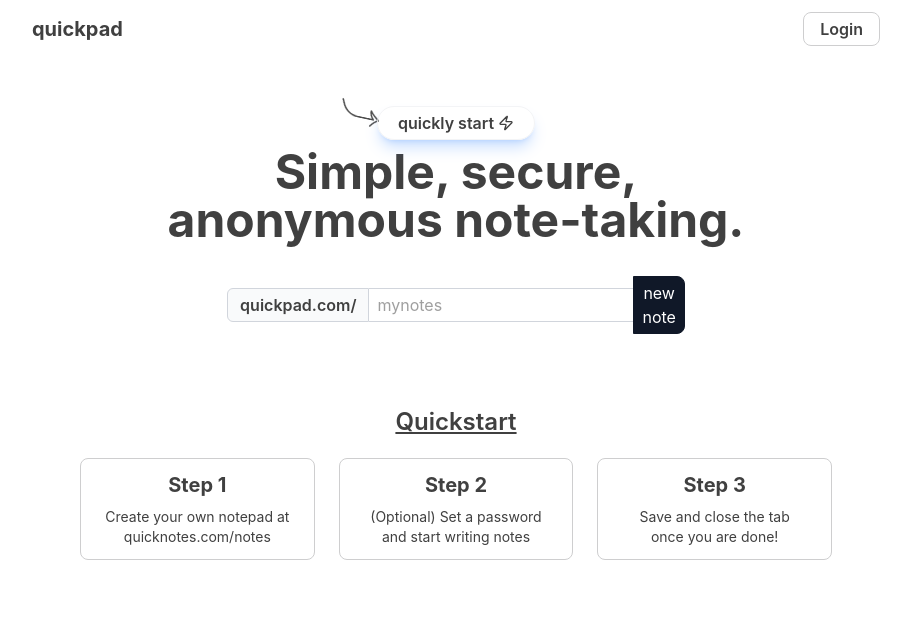
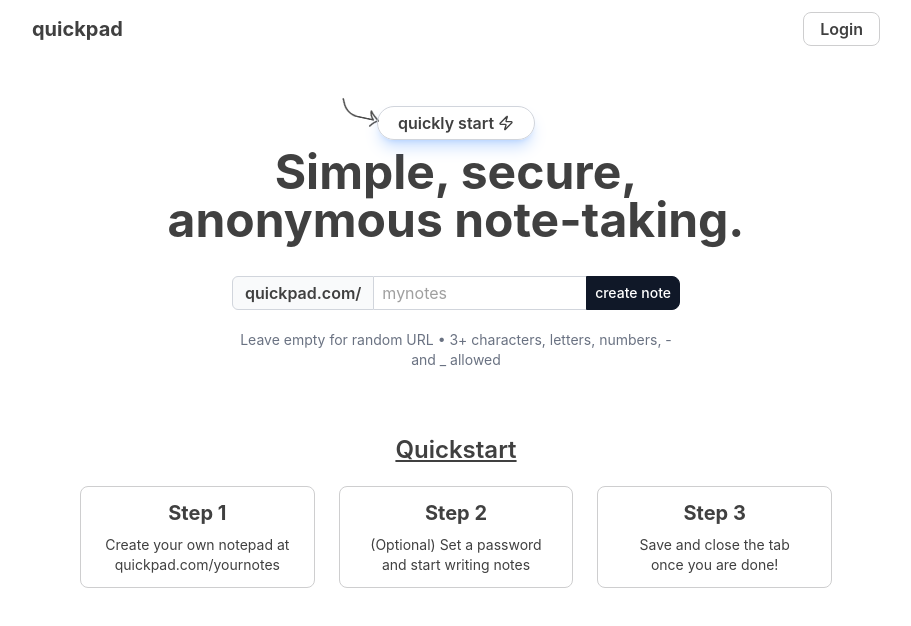
Before and after one commit to SidhuAchary02/quickpad, a React (Vite) app in the folder frontend/: page / in a window 1280 px wide. Shown: the top 626 px of the page, without its empty margins (184-1095 px from the left). Built offline with nearby package versions, Linux system fonts and the light colour scheme.

Commit message:
Enhanced URL Input Section

```diff
--- a/frontend/src/components/Page.jsx
+++ b/frontend/src/components/Page.jsx
@@ -1,16 +1,105 @@
-import { Github, Zap } from "lucide-react";
+// src/components/Home.jsx
+import { useState, useEffect, useCallback } from "react";
+import axios from "axios";
+import { Github, Zap, Check, X, Loader2 } from "lucide-react";
 import { useAuth } from "./context/AuthContext";
-import axios from "axios";
 
 export default function Page() {
   const { getToken } = useAuth();
-  const createNote = async () => {
+  const [customUrl, setCustomUrl] = useState("");
+  const [isCreating, setIsCreating] = useState(false);
+  const [error, setError] = useState("");
+
+  // URL availability states
+  const [availability, setAvailability] = useState({
+    status: null, // null, 'checking', 'available', 'taken', 'invalid'
+    message: "",
+  });
+
+  // URL validation regex
+  const urlRegex = /^[a-zA-Z0-9_-]+$/;
+
+  // Debounced URL availability check
+  const checkUrlAvailability = useCallback(
+    debounce(async (url) => {
+      if (!url || url.length < 3) {
+        setAvailability({ status: null, message: "" });
+        return;
+      }
+
+      if (!urlRegex.test(url)) {
+        setAvailability({
+          status: "invalid",
+          message: "Only letters, numbers, hyphens and underscores allowed",
+        });
+        return;
+      }
+
+      setAvailability({
+        status: "checking",
+        message: "Checking availability...",
+      });
+
+      try {
+        const response = await axios.get(`/api/notes/check-url/${url}`);
+        if (response.data.available) {
+          setAvailability({
+            status: "available",
+            message: `${url} is available!`,
+          });
+        } else {
+          setAvailability({
+            status: "taken",
+            message: `${url} is already taken`,
+          });
+        }
+      } catch (error) {
+        setAvailability({
+          status: "invalid",
+          message: "Error checking URL availability",
+        });
+      }
+    }, 500),
+    []
+  );
+
+  // Effect to trigger availability check
+  useEffect(() => {
+    checkUrlAvailability(customUrl);
+  }, [customUrl, checkUrlAvailability]);
+
+  // Simple debounce utility
+  function debounce(func, wait) {
+    let timeout;
+    return function executedFunction(...args) {
+      const later = () => {
+        clearTimeout(timeout);
+        func(...args);
+      };
+      clearTimeout(timeout);
+      timeout = setTimeout(later, wait);
+    };
+  }
+
+  const createNoteWithCustomUrl = async () => {
+    // Don't create if URL is taken or invalid
+    if (availability.status === "taken" || availability.status === "invalid") {
+      return;
+    }
+
+    setIsCreating(true);
+    setError("");
+
     try {
       const token = getToken();
 
       const response = await axios.post(
-        "/api/notes",
-        { content: "", password: null },
+        "/api/notes/custom",
+        {
+          content: "",
+          password: null,
+          customUrl: customUrl.trim() || null,
+        },
         {
           headers: {
             "Content-Type": "application/json",
@@ -18,26 +107,67 @@ export default function Page() {
           },
         }
       );
-      const data = await response.data;
+
+      const data = response.data;
       window.location.href = data.url;
-    } catch (error) {}
+    } catch (error) {
+      console.error("Error creating note:", error);
+      if (error.response?.data?.error) {
+        setError(error.response.data.error);
+      } else {
+        setError("Failed to create note. Please try again.");
+      }
+    } finally {
+      setIsCreating(false);
+    }
   };
+
+  const handleKeyPress = (e) => {
+    if (
+      e.key === "Enter" &&
+      !isCreating &&
+      availability.status !== "taken" &&
+      availability.status !== "invalid"
+    ) {
+      createNoteWithCustomUrl();
+    }
+  };
+
+  const handleInputChange = (e) => {
+    const value = e.target.value;
+    setCustomUrl(value);
+    setError("");
+  };
+
+  // Get input border color based on availability
+  const getInputBorderColor = () => {
+    if (!customUrl) return "border-gray-300";
+    switch (availability.status) {
+      case "available":
+        return "border-green-500 focus:border-green-600";
+      case "taken":
+        return "border-red-500 focus:border-red-600";
+      case "invalid":
+        return "border-red-500 focus:border-red-600";
+      case "checking":
+        return "border-blue-500 focus:border-blue-600";
+      default:
+        return "border-gray-300";
+    }
+  };
+
+  // Get button state
+  const isButtonDisabled =
+    isCreating ||
+    availability.status === "taken" ||
+    availability.status === "invalid" ||
+    availability.status === "checking";
+
   return (
-    <div className="max-w-[800px] mx-auto text-center">
-      <div className="min-h-screen bg-white text-[#404040]">
+    <div className="min-h-screen bg-white max-w-[800px] mx-auto text-cente text-[#404040]">
       {/* Main Content */}
       <main className="max-w-4xl mx-auto px-6 py-12 text-center">
         {/* Star Button */}
-          {/* <div className="mb-7">
-          <button
-            onClick={() =>
-              window.open("https://github.com/SidhuAchary02/quickpad", "_blank")
-            }
-            className="text-[#404040] font-semibold border border-gray-300 hover:bg-gray-50 bg-transparent px-4 py-1 rounded-lg transition-colors cursor-pointer"
-          >
-            Star me on Github ⭐
-          </button>
-        </div> */}
 
         <div className="relative">
           <div className="absolute -top-4 left-64 transform rotate-12">
@@ -49,10 +179,15 @@ export default function Page() {
           </div>
           <div className="mb-2">
             <button
-                onClick={createNote}
+              onClick={() =>
+                window.open(
+                  "https://github.com/yourusername/quickpad",
+                  "_blank"
+                )
+              }
               className="
             relative flex mx-auto gap-1 items-center text-[#404040] font-semibold
-            border border-gray-100 bg-transparent px-5 py-1
+            border border-gray-300 bg-transparent px-5 py-1
             rounded-full transition-all duration-300 cursor-pointer
             before:content-[''] before:absolute before:inset-0 before:rounded-full
             before:bg-gradient-to-r before:from-blue-400 before:via-purple-500 before:to-pink-500
@@ -63,7 +198,7 @@ export default function Page() {
             shadow-lg shadow-blue-500/25
           "
             >
-                <span className="relative z-[2] flex items-center gap-1">
+              <span className="relative z-[2] flex items-center gap-1 hover:text-pink-500">
                 quickly start <Zap className="w-4 h-4" />
               </span>
             </button>
@@ -75,25 +210,109 @@ export default function Page() {
           <h1 className="text-5xl font-bold mb-6 text-balance">
             Simple, secure, anonymous note-taking.
           </h1>
-            {/* <p className="text-lg mb-12" style={{ color: "#404040" }}>
-            Spend time jotting ideas, not filling forms.
-          </p> */}
 
-            {/* URL Input Section */}
+          {/* Enhanced URL Input Section */}
+          <div className="max-w-md mx-auto space-y-3">
             <div className="flex items-center justify-center gap-0 max-w-md mx-auto py-2">
               <div className="flex items-center bg-gray-50 border border-gray-300 rounded-l-md px-3 py-1">
                 <span className="text-[#404040] font-semibold">
                   quickpad.com/
                 </span>
               </div>
+
+              <div className="relative flex-1">
                 <input
                   type="text"
                   placeholder="mynotes"
-                className="text-[#404040] border-t border-b border-gray-300 px-2 py-1 flex-1 outline-none"
+                  value={customUrl}
+                  onChange={handleInputChange}
+                  onKeyPress={handleKeyPress}
+                  className={`w-full text-[#404040] border-t border-b px-2 py-1 outline-none transition-all ${getInputBorderColor()} ${
+                    availability.status === "available"
+                      ? "focus:ring-green-500"
+                      : availability.status === "taken" ||
+                        availability.status === "invalid"
+                      ? "focus:ring-red-500"
+                      : "focus:ring-blue-500"
+                  }`}
+                  disabled={isCreating}
                 />
-              <button className="rounded-r-lg bg-gray-900 hover:bg-gray-800 text-white border border-gray-900 px-2 py-1 transition-colors">
-                new note
+
+                {/* Status Indicator */}
+                <div className="absolute right-3 top-1/2 transform -translate-y-1/2">
+                  {customUrl && (
+                    <>
+                      {availability.status === "checking" && (
+                        <Loader2 className="w-4 h-4 animate-spin text-blue-500" />
+                      )}
+                      {availability.status === "available" && (
+                        <div className="flex items-center">
+                          <div className="w-2 h-2 rounded-full bg-green-500 mr-1"></div>
+                          {/* <Check className="w-4 h-4 text-green-500" /> */}
+                        </div>
+                      )}
+                      {(availability.status === "taken" ||
+                        availability.status === "invalid") && (
+                        <div className="flex items-center">
+                          <div className="w-2 h-2 rounded-full bg-red-500 mr-1"></div>
+                          {/* <X className="w-4 h-4 text-red-500" /> */}
+                        </div>
+                      )}
+                    </>
+                  )}
+                </div>
+              </div>
+
+              <button
+                onClick={createNoteWithCustomUrl}
+                disabled={isButtonDisabled}
+                className={`rounded-r-lg border px-2 py-1.5 text-sm font-medium transition-all ${
+                  isButtonDisabled
+                    ? "bg-gray-400 text-gray-200 border-gray-400 cursor-not-allowed"
+                    : "bg-gray-900 hover:bg-gray-800 text-white border-gray-900 hover:shadow-lg"
+                }`}
+              >
+                {isCreating ? (
+                  <div className="flex items-center gap-2">
+                    <Loader2 className="w-4 h-4 animate-spin" />
+                    <span>creating...</span>
+                  </div>
+                ) : (
+                  "create note"
+                )}
               </button>
+            </div>
+
+            {/* Status Message
+            {customUrl && availability.message && (
+              <div
+                className={`text-xs px-3 py-2 rounded-lg transition-all ${
+                  availability.status === "available"
+                    ? "bg-green-50 text-green-700 border border-green-200"
+                    : availability.status === "checking"
+                    ? "bg-blue-50 text-blue-700 border border-blue-200"
+                    : "bg-red-50 text-red-700 border border-red-200"
+                }`}
+              >
+                {availability.message}
+              </div>
+            )} */}
+
+            {/* General Error Message */}
+            {error && (
+              <div className="text-sm text-red-600 bg-red-50 border border-red-200 rounded px-3 py-2">
+                {error}
+              </div>
+            )}
+
+            {/* Helper Text */}
+            <p className="text-sm text-gray-500">
+              {!customUrl
+                ? "Leave empty for random URL • 3+ characters, letters, numbers, - and _ allowed"
+                : customUrl.length < 3
+                ? "URL must be at least 3 characters long"
+                : ""}
+            </p>
           </div>
         </div>
 
@@ -106,7 +325,7 @@ export default function Page() {
             <div className="px-6 py-3 border border-[#cececf] rounded-lg bg-white">
               <h3 className="text-xl font-bold mb-2">Step 1</h3>
               <p className="text-sm">
-                  Create your own notepad at quicknotes.com/notes
+                Create your own notepad at quickpad.com/yournotes
               </p>
             </div>
 
@@ -127,6 +346,5 @@ export default function Page() {
         </div>
       </main>
     </div>
-    </div>
   );
 }
```
Also changed, not shown: 1 other file (tests, documents, lock files or other folders). Lines whose indentation alone changed are shown as unchanged.
